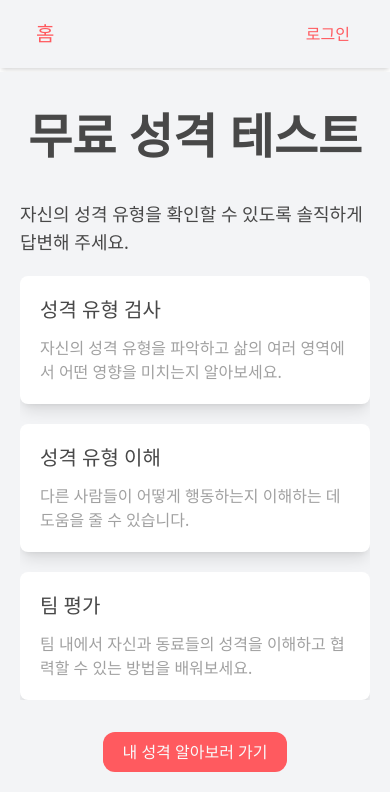
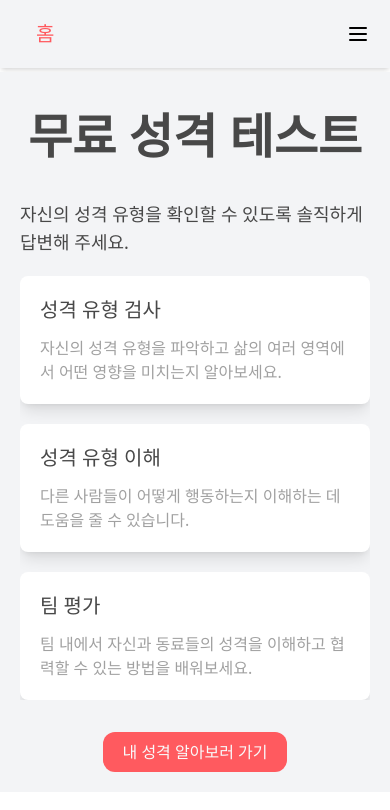
Before and after one commit to lje00220/mbti-test, a React (Vite) app: page / in a window 390 px wide. Shown: the top 810 px of the page. Built offline with nearby package versions, Linux system fonts and the light colour scheme; no server answers.

Commit message:
style: 반응형 구현

```diff
--- a/package.json
+++ b/package.json
@@ -16,6 +16,7 @@
     "axios": "^1.7.9",
     "immer": "^10.1.1",
     "json-server": "^1.0.0-beta.3",
+    "lucide-react": "^0.475.0",
     "react": "^19.0.0",
     "react-dom": "^19.0.0",
     "react-hot-toast": "^2.5.2",
--- a/src/components/Header.jsx
+++ b/src/components/Header.jsx
@@ -1,49 +1,38 @@
-import { Link, useNavigate } from "react-router-dom";
-import toast from "react-hot-toast";
-import useUserStore from "../zustand/userStore";
+import { Link } from "react-router-dom";
+import { Menu } from "lucide-react";
+import { useState } from "react";
+import NavBar from "./NavBar";
 
 const Header = () => {
-  const accessToken = useUserStore((state) => state.accessToken);
-  const isLogout = useUserStore((state) => state.isLogout);
-  const nickname = useUserStore((state) => state.nickname);
-  const navigate = useNavigate();
+  const [isOpen, setIsOpen] = useState(false);
 
-  const handleLogout = () => {
-    toast.success("로그아웃 되었습니다!");
-    isLogout();
-    navigate("/");
+  const handleOpenToggle = () => {
+    setIsOpen(!isOpen);
   };
 
   return (
+    <div>
       <header className="flex items-center justify-between bg-bg_color p-5 shadow-md">
         <Link to="/">
           <p className="headerText mx-4 text-xl">홈</p>
         </Link>
-      <nav className="flex gap-5">
-        {accessToken ? (
+        <nav className="hidden gap-5 md:flex lg:flex">
           <div className="mr-5 flex flex-row items-center justify-end gap-5">
-            <Link to="/profile" className="headerText">
-              {`${nickname} 님`}
-            </Link>
-            <Link to="/test" className="headerText">
-              테스트
-            </Link>
-            <Link to="/result" className="headerText">
-              결과 보기
-            </Link>
-            <Link to="/">
-              <button onClick={handleLogout} className="pinkBtn">
-                로그아웃
+            <NavBar style="pinkBtn" />
+          </div>
+        </nav>
+        <div className="flex md:hidden lg:hidden">
+          <button onClick={handleOpenToggle}>
+            <Menu />
           </button>
-            </Link>
         </div>
-        ) : (
-          <Link to="/login" className="headerText mr-5">
-            로그인
-          </Link>
+      </header>
+      {isOpen && (
+        <nav className="flex flex-col items-center gap-5 bg-bg_color py-5 shadow-md md:hidden lg:hidden">
+          <NavBar style="headerText" />
+        </nav>
       )}
-      </nav>
-    </header>
+    </div>
   );
 };
 
--- /dev/null
+++ b/src/components/NavBar.jsx
@@ -0,0 +1,45 @@
+import { Link, useNavigate } from "react-router-dom";
+import useUserStore from "../zustand/userStore";
+import toast from "react-hot-toast";
+
+const NavBar = ({ style }) => {
+  const accessToken = useUserStore((state) => state.accessToken);
+  const isLogout = useUserStore((state) => state.isLogout);
+  const nickname = useUserStore((state) => state.nickname);
+  const navigate = useNavigate();
+
+  const handleLogout = () => {
+    toast.success("로그아웃 되었습니다!");
+    isLogout();
+    navigate("/");
+  };
+
+  return (
+    <>
+      {accessToken ? (
+        <>
+          <Link to="/profile" className="headerText">
+            {`${nickname} 님`}
+          </Link>
+          <Link to="/test" className="headerText">
+            테스트
+          </Link>
+          <Link to="/result" className="headerText">
+            결과 보기
+          </Link>
+          <Link to="/">
+            <button onClick={handleLogout} className={style}>
+              로그아웃
+            </button>
+          </Link>
+        </>
+      ) : (
+        <Link to="/login" className="headerText mr-5">
+          로그인
+        </Link>
+      )}
+    </>
+  );
+};
+
+export default NavBar;
--- a/src/components/TestForm.jsx
+++ b/src/components/TestForm.jsx
@@ -20,7 +20,7 @@ const TestForm = ({ onSubmit }) => {
   return (
     <form
       onSubmit={handleSubmit}
-      className="space-y-6 rounded-lg bg-[#ffffff] p-6"
+      className="w-full space-y-6 rounded-lg bg-[#ffffff] p-2 md:p-6 lg:p-6"
     >
       {questions.map((q, index) => (
         <div key={q.id} className="mb-6">
--- a/src/components/TestResultItem.jsx
+++ b/src/components/TestResultItem.jsx
@@ -40,7 +40,7 @@ const TestResultItem = ({ result }) => {
   };
 
   return (
-    <div className="mb-5 w-2/3 rounded-md bg-slate p-5">
+    <div className="mb-5 w-2/3 rounded-md bg-slate p-5 sm:w-11/12 md:w-4/5">
       <div className="flex flex-row justify-between border-b-2 pb-2">
         <p className="text-xl text-white">{result.nickname}</p>
         <p className="text-grey_font">{result.date}</p>
--- a/src/pages/ResultPage.jsx
+++ b/src/pages/ResultPage.jsx
@@ -32,7 +32,7 @@ const ResultPage = () => {
 
   return (
     <div className="mt-1 flex max-h-max flex-col items-center justify-start bg-bg_color p-5">
-      <div className="flex w-2/3 flex-col items-center justify-center rounded-md bg-[#ffffff] py-8">
+      <div className="flex w-2/3 flex-col items-center justify-center rounded-md bg-[#ffffff] py-8 sm:w-11/12 md:w-4/5 lg:w-2/3">
         <h1 className="my-8 text-4xl font-semibold">모든 테스트 결과</h1>
         {results?.map(
           (result) =>
--- a/src/pages/TestPage.jsx
+++ b/src/pages/TestPage.jsx
@@ -39,14 +39,16 @@ const TestPage = () => {
 
   return (
     <div className="mt-1 flex h-screen w-full flex-col items-center justify-center bg-[#f3f4f6]">
-      <div className="my-5 w-full max-w-lg overflow-scroll rounded-lg bg-[#ffffff] p-8">
+      <div className="my-5 w-11/12 overflow-scroll rounded-lg bg-[#ffffff] p-3 sm:w-11/12 md:w-3/5 lg:w-2/5">
         {!result ? (
           <>
-            <h1 className="mb-6 text-3xl font-bold text-slate">MBTI 테스트</h1>
+            <h1 className="my-6 ml-5 text-3xl font-bold text-slate">
+              MBTI 테스트
+            </h1>
             <TestForm onSubmit={handleTestSubmit} />
           </>
         ) : (
-          <div className="">
+          <div className="p-4">
             <h1 className="mb-6 text-3xl font-bold text-slate">
               테스트 결과: {result}
             </h1>
--- a/src/zustand/userStore.js
+++ b/src/zustand/userStore.js
@@ -1,7 +1,7 @@
 import { create } from "zustand";
 import { persist } from "zustand/middleware";
 
-const useBearsStore = create(
+const useUserStore = create(
   persist(
     (set) => ({
       accessToken: null,
@@ -19,4 +19,4 @@ const useBearsStore = create(
   ),
 );
 
-export default useBearsStore;
+export default useUserStore;
--- a/tailwind.config.js
+++ b/tailwind.config.js
@@ -16,8 +16,8 @@ export default {
       blue: "oklch(0.623 0.214 259.815)",
     },
     screens: {
-      sm: { min: "350px", max: "819px" },
-      md: { min: "820px", max: "1079px" },
+      sm: { min: "300px", max: "799px" },
+      md: { min: "800px", max: "1079px" },
       lg: { min: "1080px" },
     },
     extend: {},
```
Also changed, not shown: 1 other file (tests, documents, lock files or other folders). Lines whose indentation alone changed are shown as unchanged.
